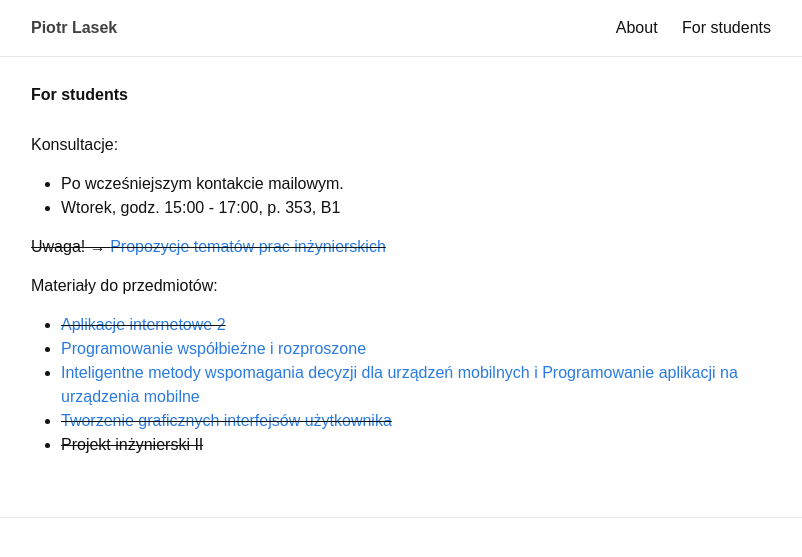
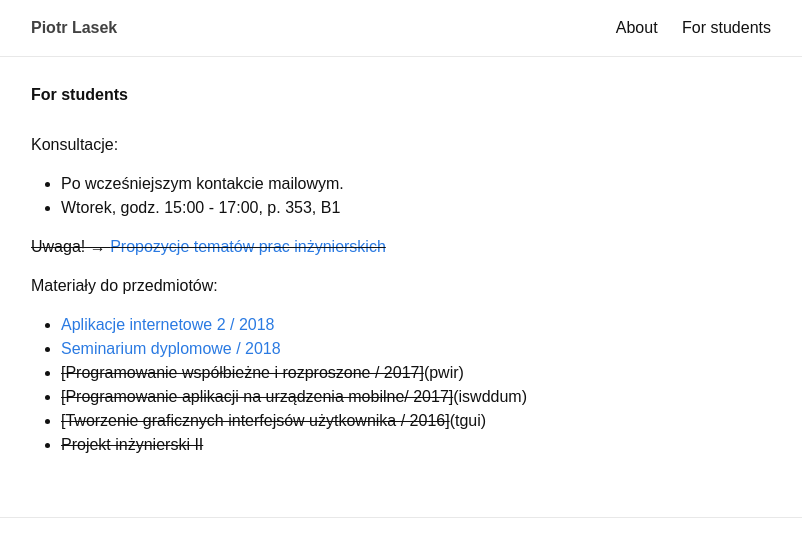
Before and after one commit to piotrlasek/piotrlasek.github.io, a Jekyll site: the page built from for-students.md, in a window 1280 px wide. Shown: the top 557 px of the page, without its empty margins (239-1041 px from the left). Built offline with Jekyll 4.4.1, drawn with Linux system fonts in a browser that asks for light colours.

Commit message:
Update for-students.md

```diff
--- a/for-students.md
+++ b/for-students.md
@@ -13,8 +13,9 @@ Konsultacje:
 
 Materiały do przedmiotów:
 
-* ~~[Aplikacje internetowe 2](ai2)~~
-* [Programowanie współbieżne i rozproszone](pwir)
-* [Inteligentne metody wspomagania decyzji dla urządzeń mobilnych i Programowanie aplikacji na urządzenia mobilne](iswddum)
-* ~~[Tworzenie graficznych interfejsów użytkownika](tgui)~~
+* [Aplikacje internetowe 2 / 2018](ai2)
+* [Seminarium dyplomowe / 2018](si)
+* ~~[Programowanie współbieżne i rozproszone / 2017]~~(pwir)
+* ~~[Programowanie aplikacji na urządzenia mobilne/ 2017]~~(iswddum)
+* ~~[Tworzenie graficznych interfejsów użytkownika / 2016]~~(tgui)
 * ~~Projekt inżynierski II~~
```
